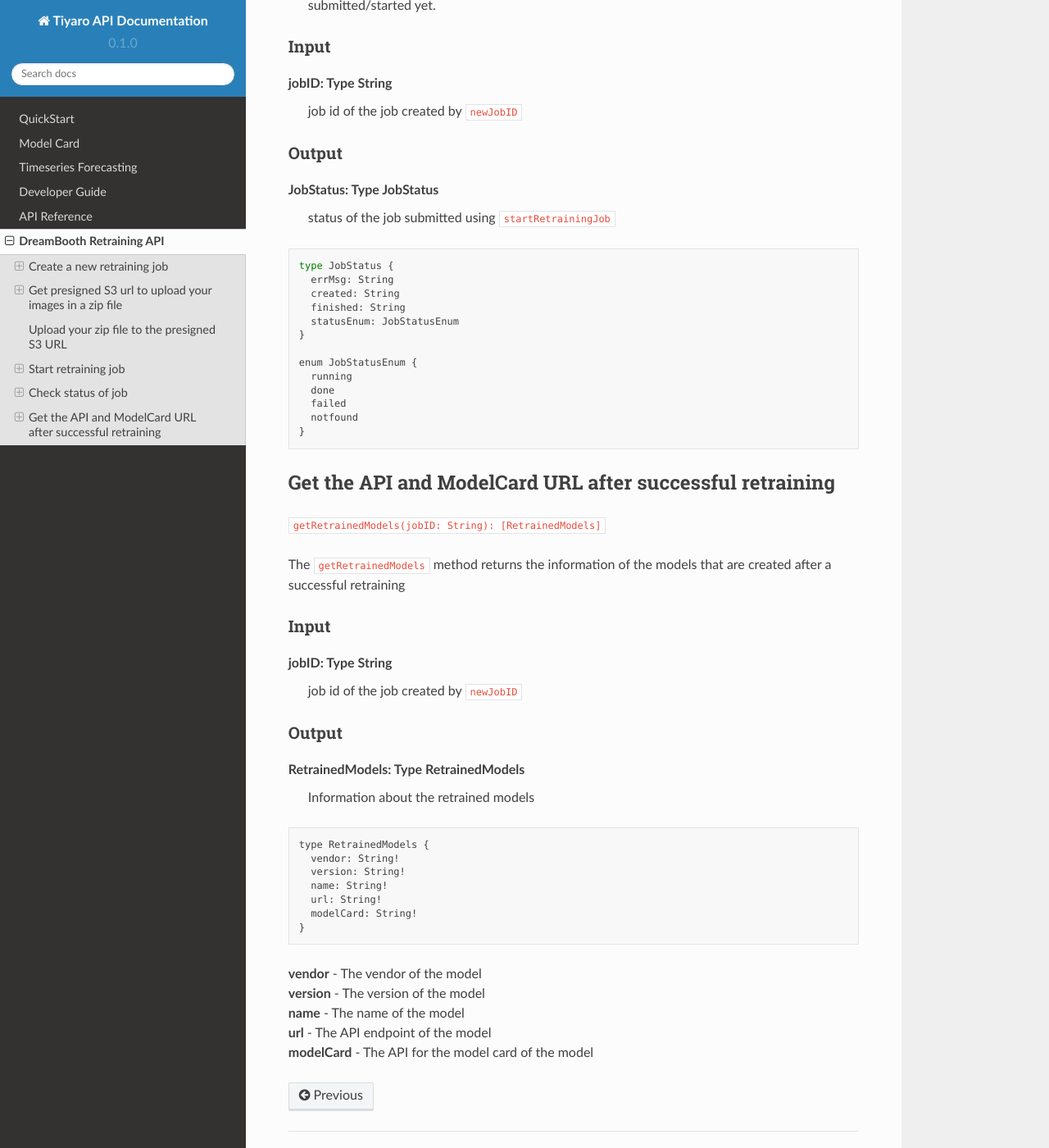
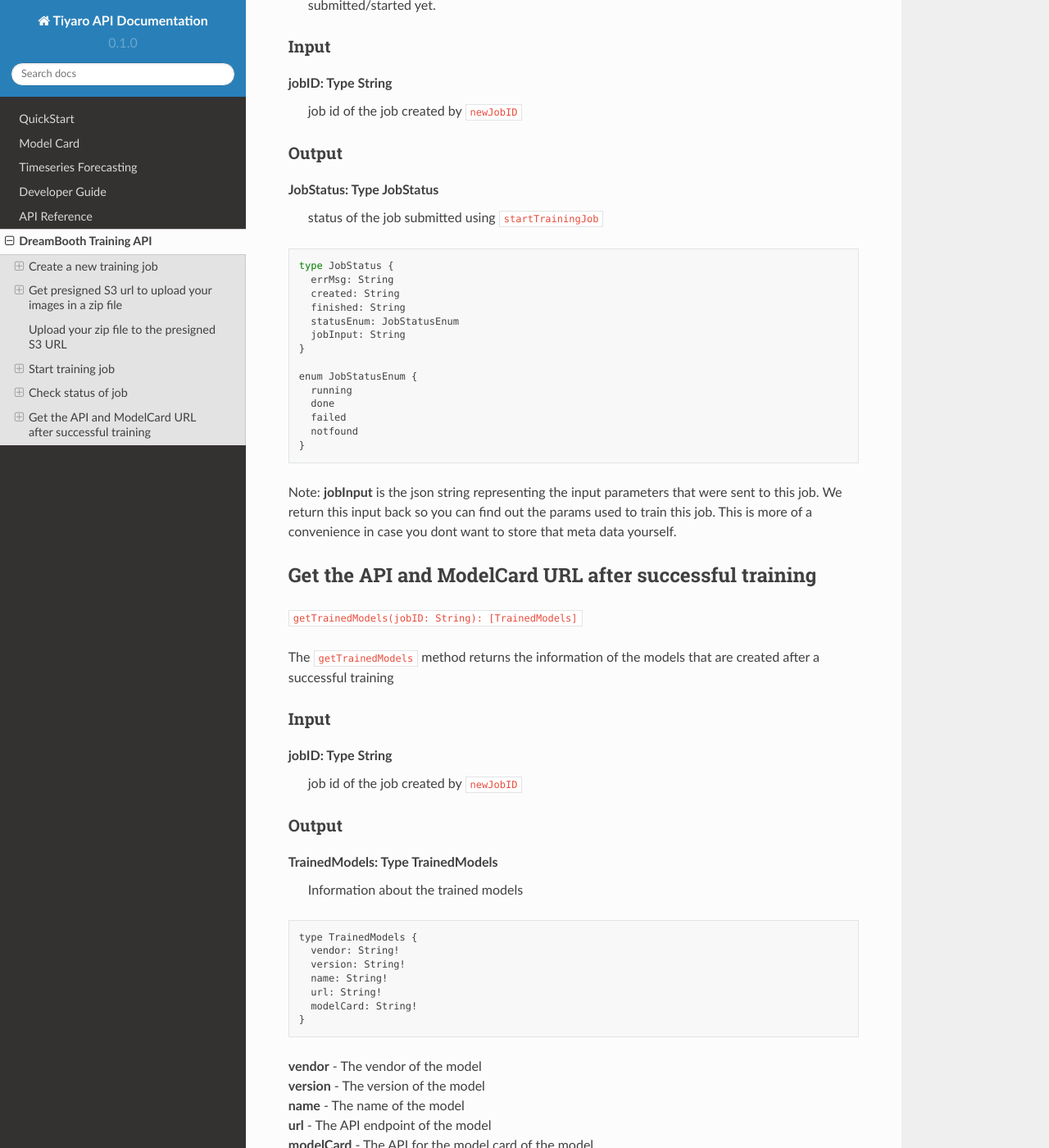
Before and after one commit to mahpat16/rtd-api-doc, a Sphinx documentation site: the page built from docs/source/dreambooth.rst, in a window 1280 px wide and 1400 px high, scrolled down 6107 px. Shown: the whole window at 82% size. Built offline with Sphinx 7.4.7 and the Read the Docs theme 2.0.0, drawn with Linux system fonts in a browser that asks for light colours; some of the changed text lies outside the part shown.

Commit message:
Rename retrain to train

```diff
--- a/docs/source/dreambooth.rst
+++ b/docs/source/dreambooth.rst
@@ -1,13 +1,13 @@
-DreamBooth Retraining API
+DreamBooth Training API
 =========================
 
 .. _dreambooth:
 
-Tiyaro supports retraining a diffusion model using DreamBooth. If you want to do the retraining using the UI
+Tiyaro supports training a diffusion model using DreamBooth. If you want to do the training using the UI
 in the Tiyaro console you can refer to this `step-by-step blog <https://www.tiyaro.ai/blog/dreambooth-retraining/>`_. This document
-will guide you through the API way to start the retraining.
+will guide you through the API way to start the training.
 
-All the retraining methods described below are implemented as GraphQL API. You can access them from the following graphql endpoint.
+All the training methods described below are implemented as GraphQL API. You can access them from the following graphql endpoint.
 
 https://control.tiyaro.ai/graphql
 
@@ -54,7 +54,7 @@ that makes it much easier to call GraphQL API, 'gql' is one such library for Pyt
 .. note:: As shown above you have to provide your Tiyaro API key in the authorization header to your request. You can
   generate your API key from the `API Keys <https://console.tiyaro.ai/apikeys>`_ page on Tiyaro.
 
-High Level Workflow for retraining via GraphQL API
+High Level Workflow for training via GraphQL API
   #. :ref:`createNewRetrain`
   #. :ref:`getPresgined`
   #. :ref:`uploadZip`
@@ -64,10 +64,10 @@ High Level Workflow for retraining via GraphQL API
 
 .. _createNewRetrain:
 
-Create a new retraining job
+Create a new training job
 ---------------------------
 ``newJobID(jobType: JobType): String``
-  First thing you do to start your retraining is to create a new job using ``newJobID``. This call returns you a 'jobID' that you will use in the rest of the methods.
+  First thing you do to start your training is to create a new job using ``newJobID``. This call returns you a 'jobID' that you will use in the rest of the methods.
 
 Input
 +++++
@@ -112,8 +112,8 @@ There are 2 types of images that you can upload.
 2. The images which are required by dreambooth training for an existing concept. Lets call this **class images**. This type of images are **optional**.
 
 Providing class images will help you to cut down training cost both in terms of time and credits. Especially
-if you are retraining multiple instances of the same class, you may provide the same set of class images for
-each taining that will speed up your retraining. Again, this is optional.
+if you are training multiple instances of the same class, you may provide the same set of class images for
+each taining that will speed up your training. Again, this is optional.
 
 In the zip file you provide the instance images should be added to the root of the package. The class images should
 be added to a subdirectory called dataset_class. See example below::
@@ -161,10 +161,10 @@ As an example here is a sample python program that uploads a (zip) file to the p
 
 .. _startRetrain:
 
-Start retraining job
+Start training job
 --------------------
-``startRetrainingJob(jobID: String, input: JobInput): String``
-  This method is used to start the retraining job. The return value of this method can be ignored as it is the
+``startTrainingJob(jobID: String, input: JobInput): String``
+  This method is used to start the training job. The return value of this method can be ignored as it is the
   same jobID as was passed in the input. You can check the status of this job by using the ``getJobStatus`` method.
 
 Input
@@ -174,7 +174,7 @@ jobID - Type String
   job id of the job created by ``newJobID``
 
 input -  Type JobInput
-  input parameters for retraining. See details below.
+  input parameters for training. See details below.
 
 ::
 
@@ -255,7 +255,7 @@ Output
           e.g. If your zip file is called **milkyway.zip**
 
           * In getJobInputURL the **objName** should be milkyway.zip
-          * In startRetrainingJob the **datasetS3ObjName** should be milkyway.zip
+          * In startTrainingJob the **datasetS3ObjName** should be milkyway.zip
 
 
 .. _checkStatus:
@@ -263,10 +263,11 @@ Output
 Check status of job
 -------------------
 ``getJobStatus(jobID: String): JobStatus``
-  The ``getJobStatus`` method returns the status of a retraining job. statusEnum == ``done`` denotes a job that
+  The ``getJobStatus`` method returns the status of a training job. statusEnum == ``done`` denotes a job that
   has successfully finished. If the statusEnum == ``failed`` you can check the error for the failure in ``errMsg``. Note that
-  the getJobStatus call `only` makes sense for a job that has been started with the ``startRetrainingJob`` method. If you simply
+  the getJobStatus call `only` makes sense for a job that has been started with the ``startTrainingJob`` method. If you simply
   create a newJobID and call job status on that newly created job you wont get any status back as the job hasnt even been submitted/started yet.
+
 
 Input
 +++++
@@ -278,7 +279,7 @@ Output
 ++++++
 
 JobStatus: Type JobStatus
-  status of the job submitted using ``startRetrainingJob``
+  status of the job submitted using ``startTrainingJob``
 
 ::
 
@@ -287,6 +288,7 @@ JobStatus: Type JobStatus
     created: String
     finished: String
     statusEnum: JobStatusEnum
+    jobInput: String
   }
 
   enum JobStatusEnum {
@@ -296,15 +298,18 @@ JobStatus: Type JobStatus
     notfound
   }
 
+Note: **jobInput** is the json string representing the input parameters that were sent to this job. We return this
+input back so you can find out the params used to train this job. This is more of a convenience in case you
+dont want to store that meta data yourself.
 
 .. _getRetrainModels:
 
-Get the API and ModelCard URL after successful retraining
+Get the API and ModelCard URL after successful training
 ---------------------------------------------------------
-``getRetrainedModels(jobID: String): [RetrainedModels]``
+``getTrainedModels(jobID: String): [TrainedModels]``
 
-The ``getRetrainedModels`` method returns the information of the models that are created after a
-successful retraining
+The ``getTrainedModels`` method returns the information of the models that are created after a
+successful training
 
 Input
 +++++
@@ -315,12 +320,12 @@ jobID: Type String
 Output
 ++++++
 
-RetrainedModels: Type RetrainedModels
-  Information about the retrained models
+TrainedModels: Type TrainedModels
+  Information about the trained models
 
 ::
 
-  type RetrainedModels {
+  type TrainedModels {
     vendor: String!
     version: String!
     name: String!
```
Also changed, not shown: docs/source/timeseries.rst (+12 -12 lines).
